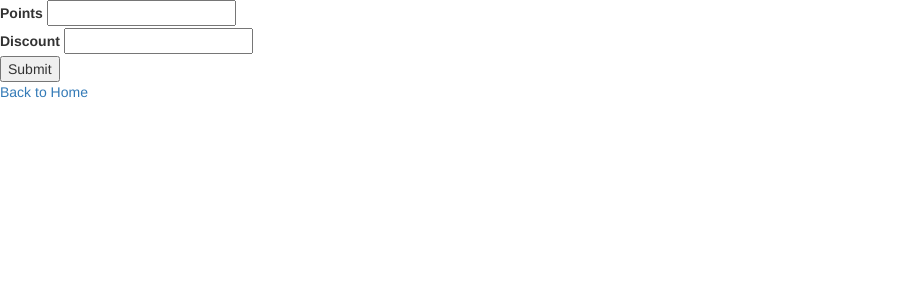
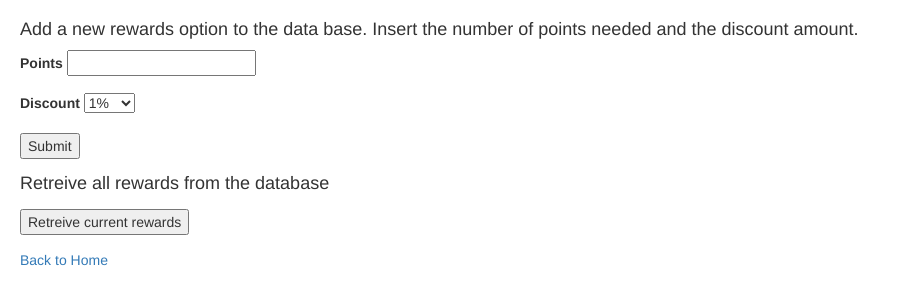
Before and after one commit to yevgeniychaplygin3/cs340, a Flask app: template templates/rewards.html in a window 1280 px wide. Shown: the top 305 px of the page, without its empty margins (0-920 px from the left). Run offline with Flask 2, Linux system fonts and the light colour scheme; the template is opened without the code that fills it, so the values that code supplies are empty; parts of the project's set-up code (start-up, migrations or seed data) failed here and were passed over; some libraries are stand-ins or nearby versions.

Commit message:
Update rewards.html

```diff
--- a/templates/rewards.html
+++ b/templates/rewards.html
@@ -5,21 +5,35 @@ Rewards Page
 {% endblock %}
 
 {% block container %}
-    <form action="">
-    <div id="rewards">
-        <div>
-            <label>Points</label>
+<div id="rewards" style="margin-left: 20px; margin-top: 20px;">
+    <form action=""  class="form-group">
+        <h4>Add a new rewards option to the data base. Insert the number of points needed and the discount amount.</h4>
+        <div class="form-group">
+            <label class="">Points</label>
             <input name="rewardpoints">
         </div>
-        <div>
-            <label>Discount</label>
-            <input name="discount">
+        <div class="form-group">
+            <label for="selectdiscount">Discount</label>
+            <select name="selectdiscount" id="discount">
+                <option value="5">1%</option>
+                <option value="5">5%</option>
+                <option value="10">10%</option>
+                <option value="20">20%</option>
+                <option value="30">30%</option>
+                <option value="40">40%</option>
+                <option value="50">50%</option>
+            </select>
         </div>
-        <div>
+        <div class="form-group">
             <button>Submit</button>
         </div>
-    </div>
+
+    <h4 class="form-group">Retreive all rewards from the database</h4>
+    <button class="form-group">Retreive current rewards</button>
+    <br>
+
     <a href="/">Back to Home</a>
 
     </form>
+</div>
 {% endblock %}
```
